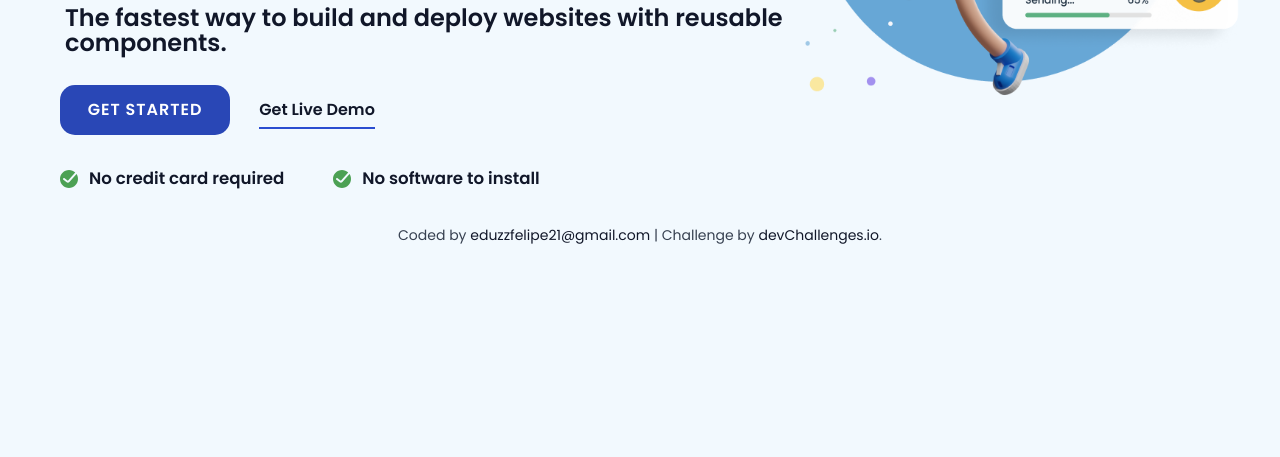
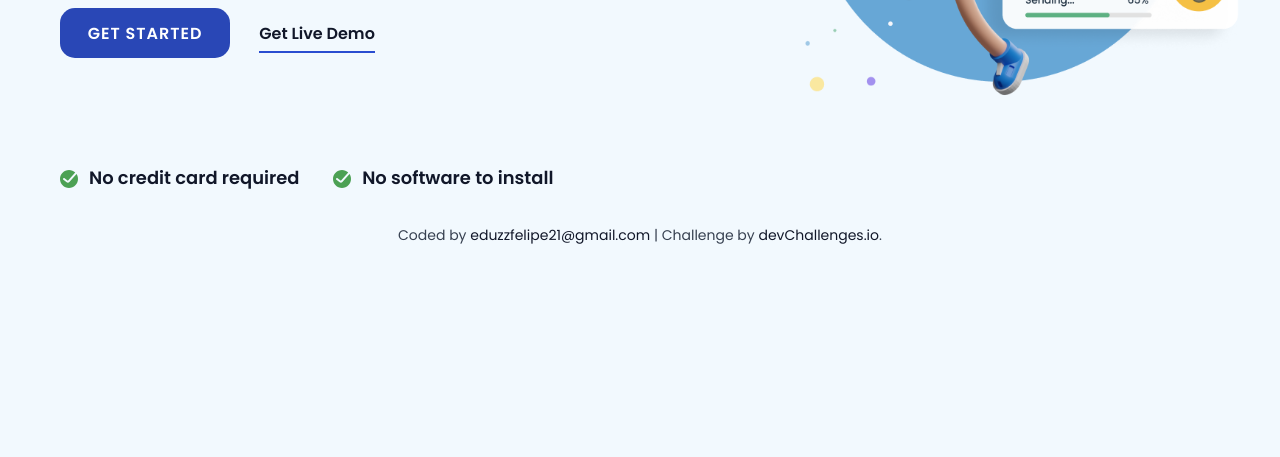
Before and after one commit to EduzzDev/Simple_HomePage, a plain HTML site: page simple-homepage-master/index.html in a window 1280 px wide. Shown: the part 491-948 px from the top of the page. Drawn offline with Linux system fonts and the light colour scheme.

Commit message:
update.css

```diff
--- a/simple-homepage-master/estilos/style.css
+++ b/simple-homepage-master/estilos/style.css
@@ -1365,3 +1365,21 @@ body.dark-theme {
     font-size: 1.6dvw;
   }
 }
+@media screen and (min-width: 1200px) and (max-width: 1300px) and (min-height:700px ) {
+  p{
+   bottom: 33vw;
+   font-size: 1.5vw;
+  }
+  .btn-start,
+  .demo {
+    bottom: 31.2dvw;
+  }
+  .feature-item {
+      font-size: 1.4dvw;
+  }
+  .author-info {
+    font-size: 2dvw;
+    position: relative;
+    bottom: 3dvw;
+  }
+}
```
